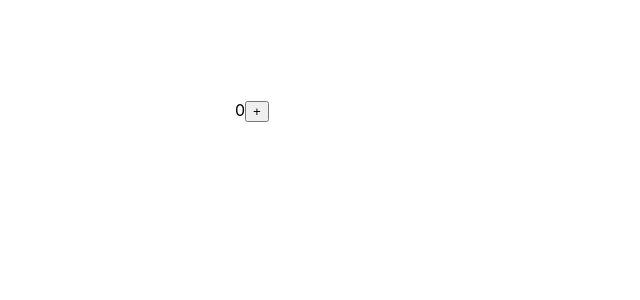
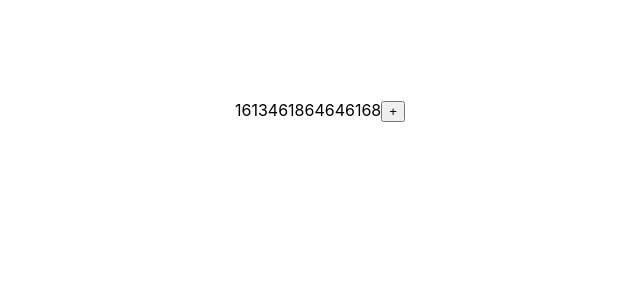
Before and after one commit to AndreyZaytsev90/MyRepository, a React (Create React App) app in the folder IT-KAMASUTRA/tempyarn/my-app/: page / in a window 1280 px wide. Shown: the top 300 px of the page, without its empty margins (145-785 px from the left). Built offline with nearby package versions, Linux system fonts and the light colour scheme.

Commit message:
lesson 20 (useState) kabzda kak podrobno continues

```diff
--- a/IT-KAMASUTRA/tempyarn/my-app/src/components/useState/UseState.tsx
+++ b/IT-KAMASUTRA/tempyarn/my-app/src/components/useState/UseState.tsx
@@ -1,12 +1,16 @@
 import {useState} from "react";
 
+function generateNumber() {
+    return 1613461864646168
+}
+
 export const UseState = () => {
-
-    const [counter, setCounter] = useState(0)
+    console.log("render")
+    const [counter, setCounter] = useState(generateNumber)
     return (
         <>
             <span>{counter}</span>
-        <button onClick={()=> setCounter(counter+1)}>+</button>
+            <button onClick={() => setCounter(counter + 1)}>+</button>
         </>
     );
 };
```
